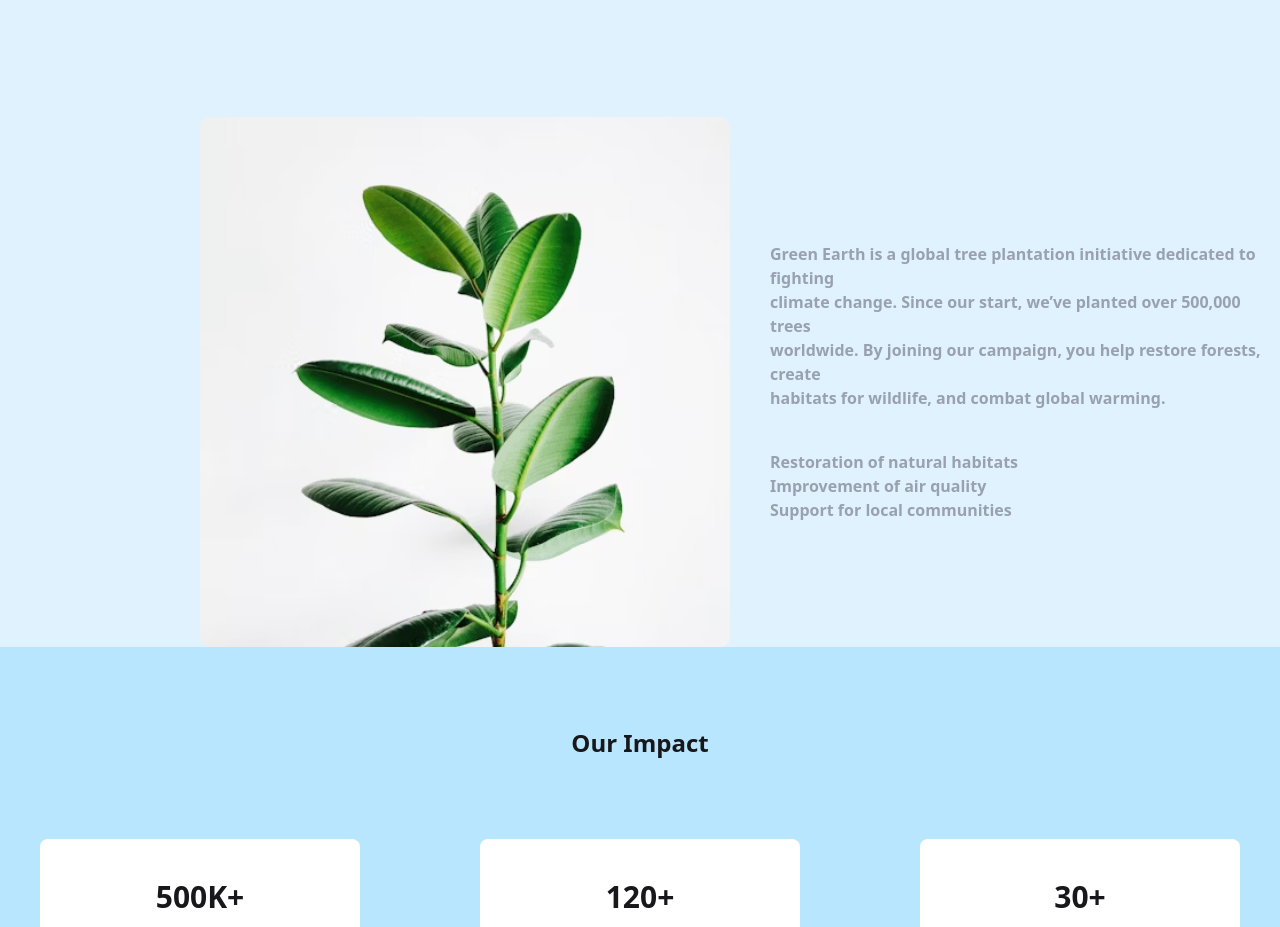
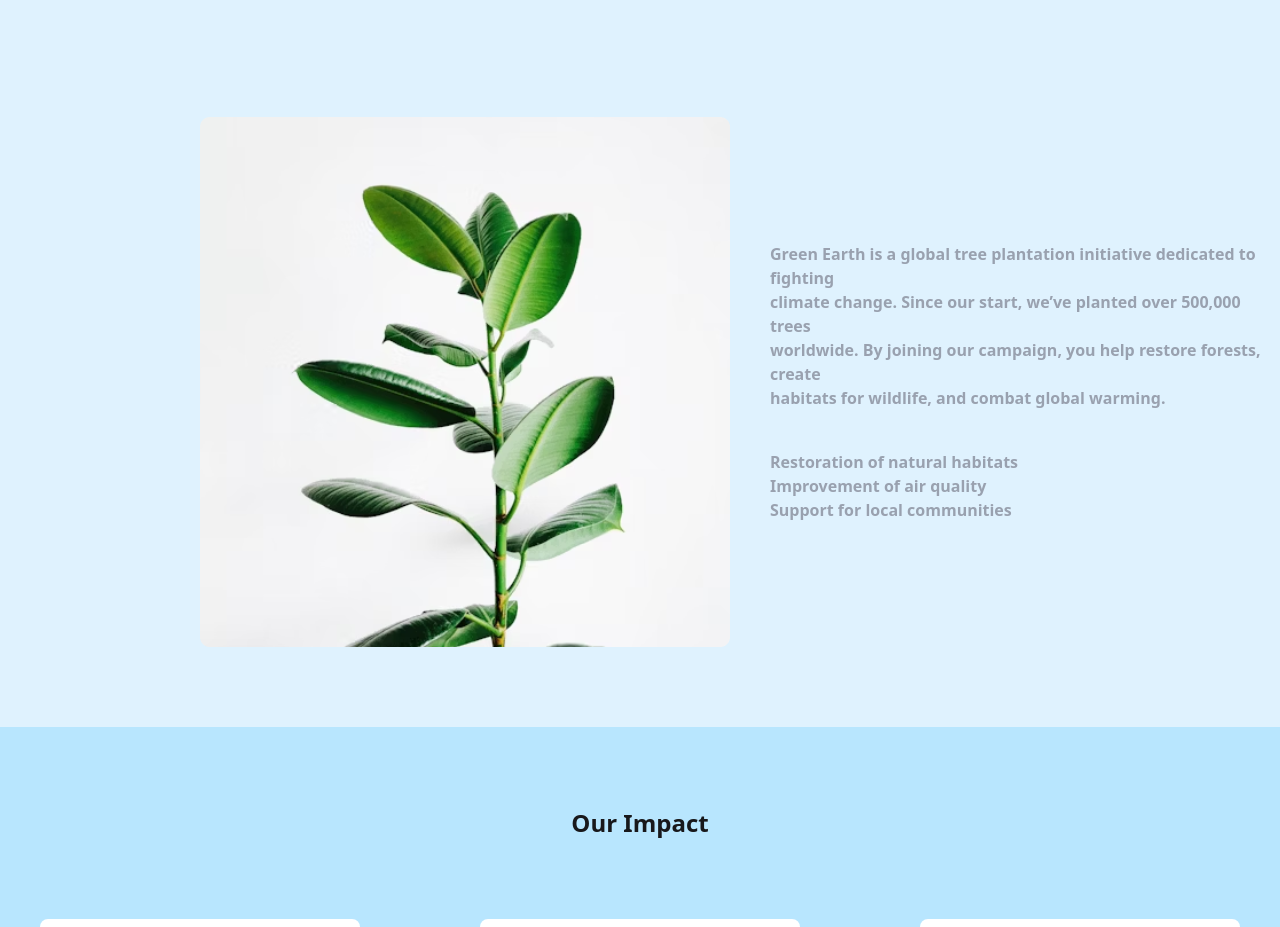
Before and after one commit to istiaquerijve/sixth-assignment-B12, a plain HTML site: page index.html in a window 1280 px wide. Shown: the part 603-1530 px from the top of the page. Drawn offline with nearby package versions, Linux system fonts and the light colour scheme.

Commit message:
fourth commit

```diff
--- a/index.html
+++ b/index.html
@@ -74,7 +74,7 @@
             <h1 class="font-bold text-2xl text-center mt-10">About the Campaign</h1>
 
             </div>
-            <div class="items-center">
+            <div class="items-center pb-20">
                 <div class=" flex items-center gap-10 mt-30 ml-50">
                 <img src="./assets/about.png" alt="">
                 <div class="">
```
Also changed, not shown: 1 other file.
